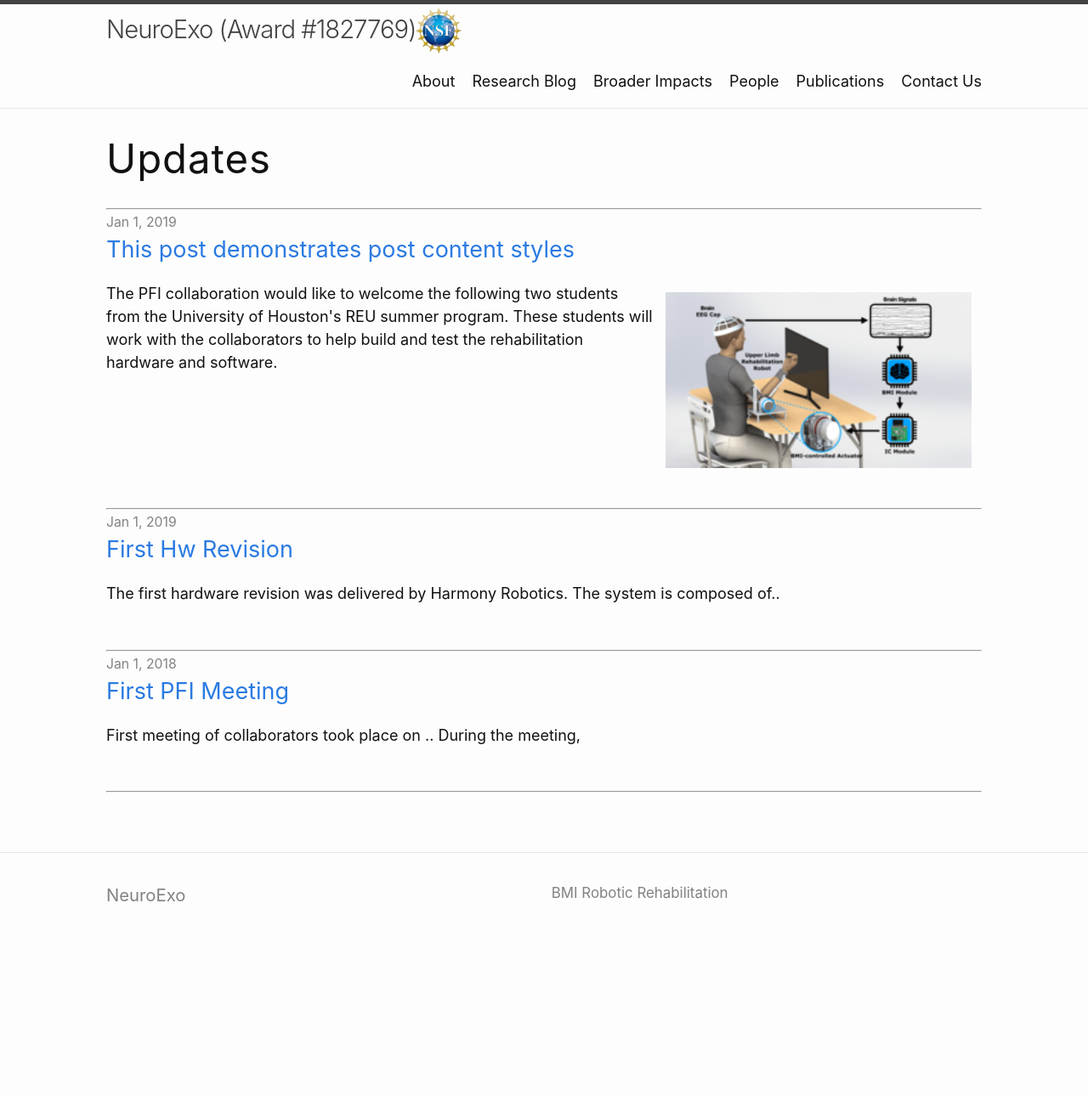
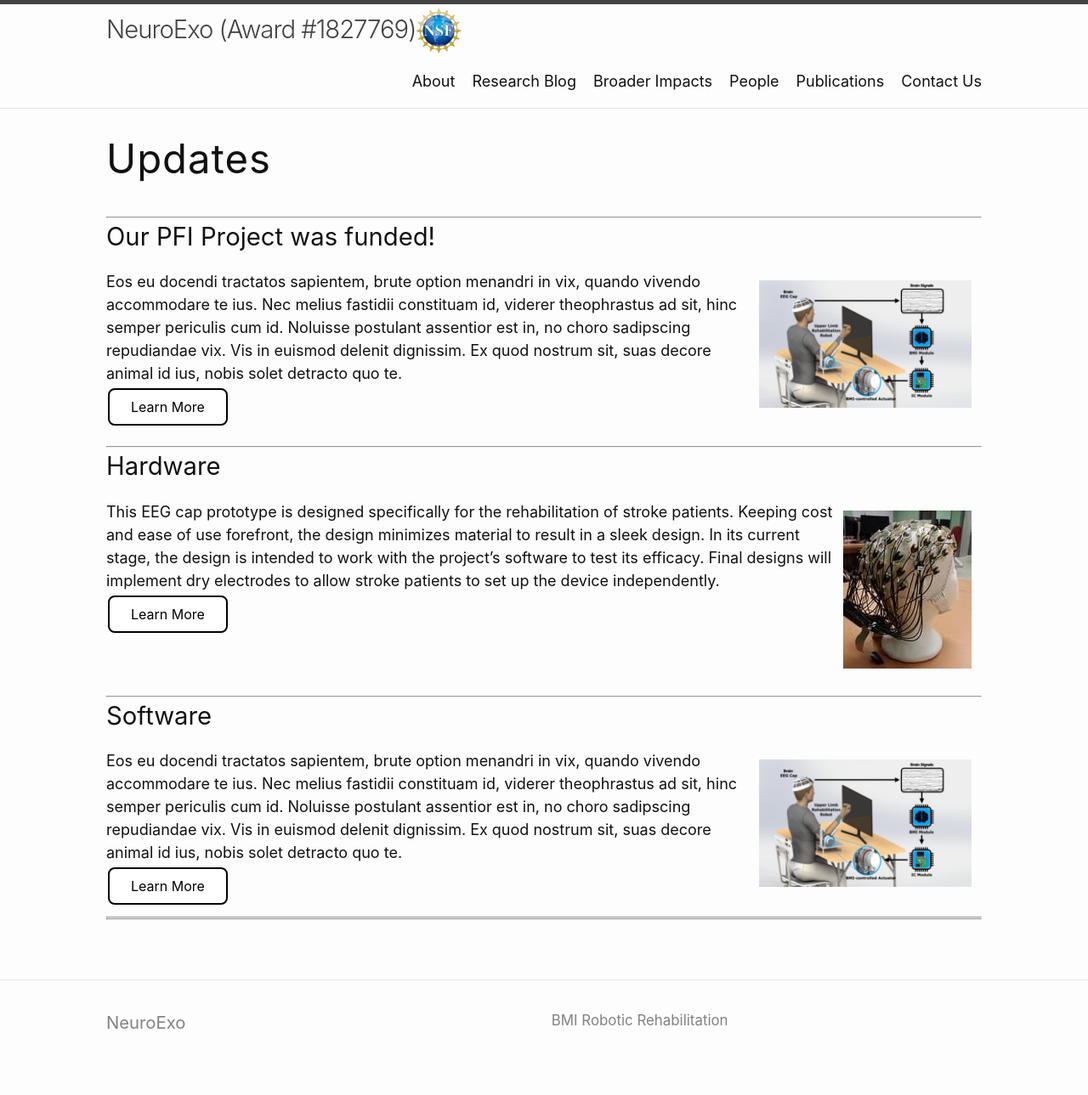
Before and after one commit to arcraik/neuroexo-website, a Jekyll site: the page built from updates.md, in a window 1280 px wide. Shown: the whole page at 85% size. Built offline with Jekyll 4.4.1, drawn with Linux system fonts in a browser that asks for light colours; before the commit the page ends 1140 px from its top, so only the background shows below that.

Commit message:
Update updates.md

```diff
--- a/updates.md
+++ b/updates.md
@@ -2,24 +2,34 @@
 layout: page
 title: Updates
 ---
-{%- if site.posts.size > 0 -%}
-    <ul class="post-list">
-      {%- for post in site.posts -%}
-    <hr>
-      <li style="overflow: auto;">
-        {%- assign date_format = site.minima.date_format | default: "%b %-d, %Y" -%}
-        <span class="post-meta">{{ post.date | date: date_format }}</span>
-        <h3>
-          <a class="post-link" href="{{ post.url | relative_url }}">
-            {{ post.title | escape }}
-          </a>
-        </h3>
-        {%- if site.show_excerpts -%}
-          {{ post.excerpt }}
-        {%- endif -%}
-      </li>
-      {%- endfor -%}
-    </ul>
-{%- endif -%}
+<div class="section">
+<hr>
+<h3>Our PFI Project was funded!</h3>
+<img class="section" src="/assets/newfigure.png" alt="Test" align="right" height="150" width="250" />
+Eos eu docendi tractatos sapientem, brute option menandri in vix, quando vivendo accommodare te ius. Nec melius fastidii constituam id, viderer theophrastus ad sit, hinc semper periculis cum id. Noluisse postulant assentior est in, no choro sadipscing repudiandae vix. Vis in euismod delenit dignissim. Ex quod nostrum sit, suas decore animal id ius, nobis solet detracto quo te.
+<br>
+<a href="/artifacts/" class="button" >Learn More</a>
+</div>
+
+<div class="section">
+<hr>
+<h3>Hardware</h3>
+<img class="section" src="/photos/hardware.jpg" alt="Test" align="right"  />
+This EEG cap prototype is designed specifically for the rehabilitation of stroke patients. Keeping cost and ease of use forefront, the design minimizes material to result in a sleek design. In its current stage, the design is intended to work with the project’s software to test its efficacy. Final designs will implement dry electrodes to allow stroke patients to set up the device independently.
+<br>
+<a href="/hardware/" class="button" >Learn More</a>
+</div>
+
+<div class="section">
+<hr>
+<h3>Software</h3>
+<img class="section" src="/assets/newfigure.png" alt="Test" align="right" height="150" width="250" />
+Eos eu docendi tractatos sapientem, brute option menandri in vix, quando vivendo accommodare te ius. Nec melius fastidii constituam id, viderer theophrastus ad sit, hinc semper periculis cum id. Noluisse postulant assentior est in, no choro sadipscing repudiandae vix. Vis in euismod delenit dignissim. Ex quod nostrum sit, suas decore animal id ius, nobis solet detracto quo te.
+<br>
+<a href="https://neuroexo.org" class="button" >Learn More</a>
+<br>
+</div>
+<hr>
+
 
 <hr>
```
